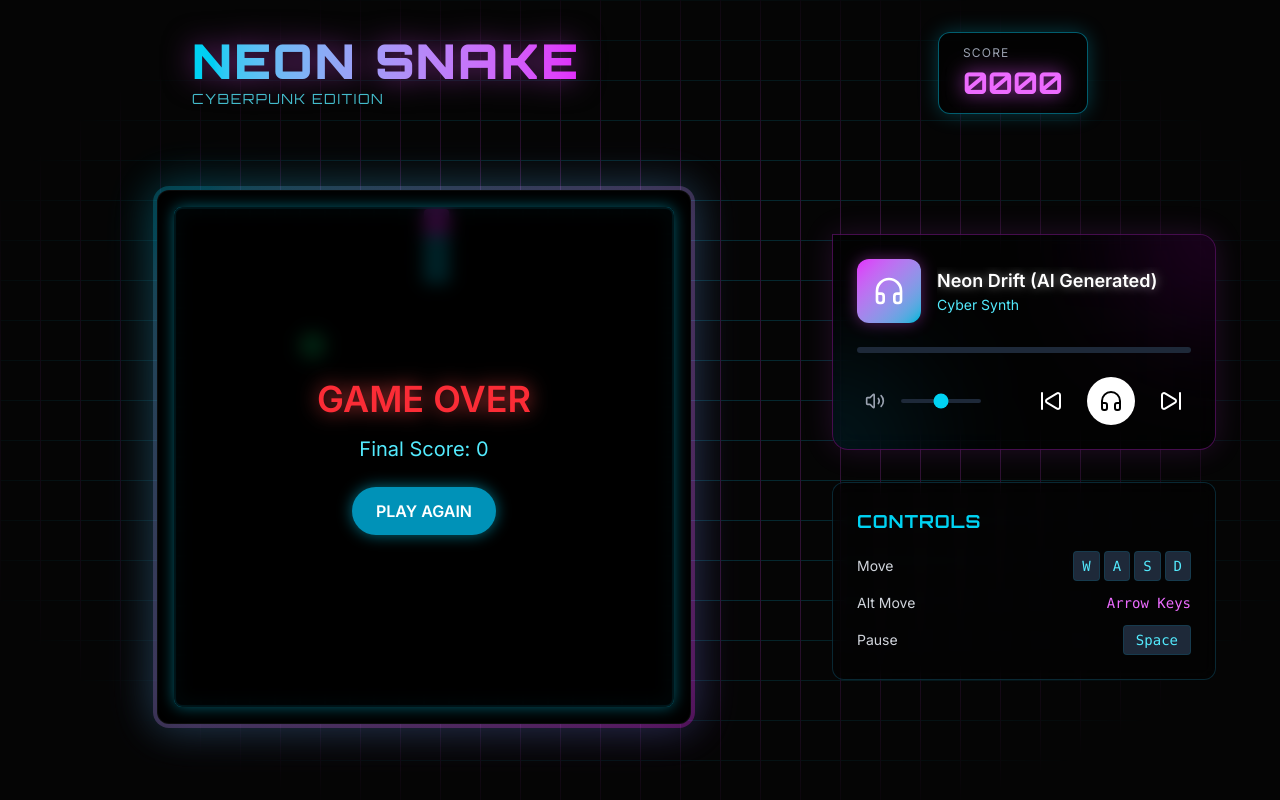
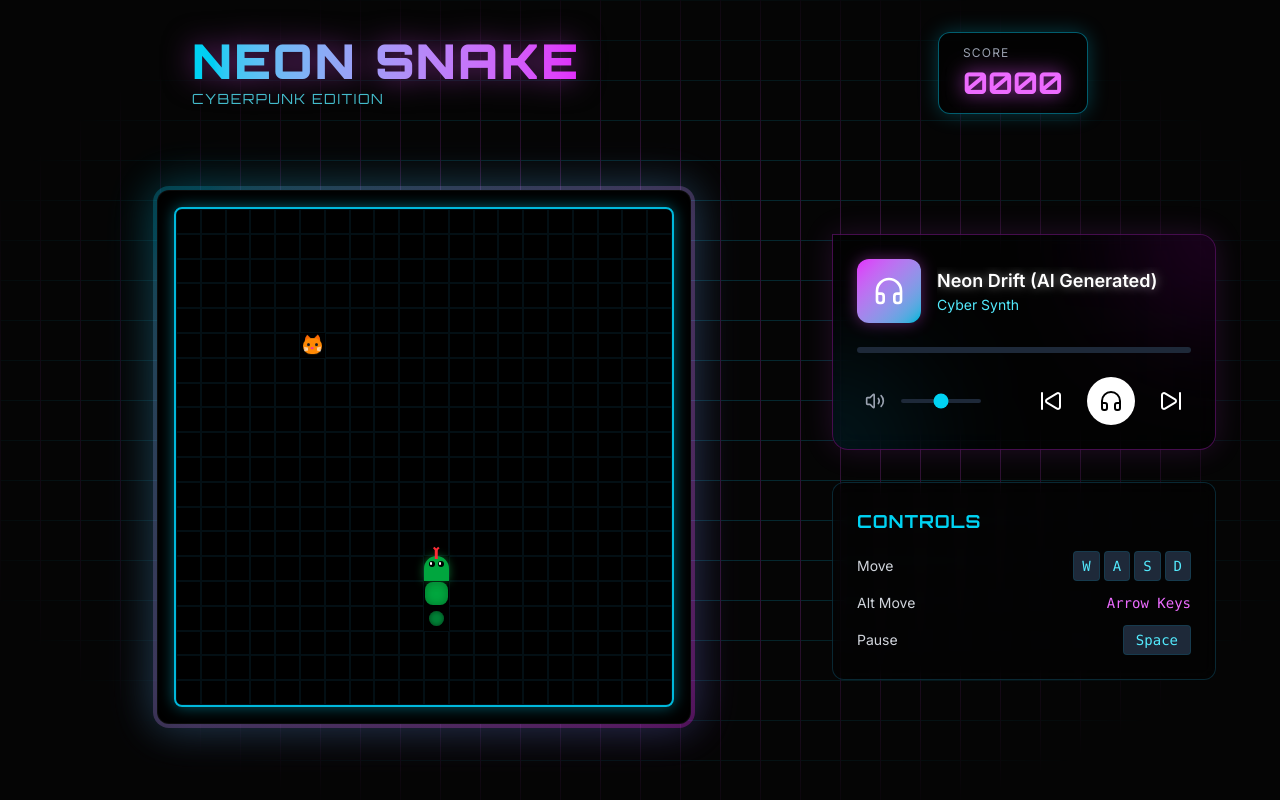
Before and after one commit to Mahammed68k/snake, a React (Vite) app: page / in a window 1280 px wide. Built offline with nearby package versions, Linux system fonts and the light colour scheme.

Commit message:
feat(snake): Implement wall wrap-around for Snake
Replaces wall collision with wrap-around logic. The snake now reappears on the opposite side of the grid when it hits a wall, rather than ending the game. This enhances gameplay by allowing for continuous movement.

```diff
--- a/src/components/SnakeGame.tsx
+++ b/src/components/SnakeGame.tsx
@@ -92,35 +92,36 @@ export default function SnakeGame({ onScoreChange }: SnakeGameProps) {
     if (gameOver || isPaused) return;
 
     const moveSnake = () => {
-      setSnake((prevSnake) => {
-        const head = prevSnake[0];
+      const head = snake[0];
       const newHead = {
         x: head.x + directionRef.current.x,
         y: head.y + directionRef.current.y,
       };
 
-        // Check collision with walls
-        if (
-          newHead.x < 0 ||
-          newHead.x >= GRID_SIZE ||
-          newHead.y < 0 ||
-          newHead.y >= GRID_SIZE
-        ) {
-          setGameOver(true);
-          return prevSnake;
+      // Wrap around walls
+      if (newHead.x < 0) {
+        newHead.x = GRID_SIZE - 1;
+      } else if (newHead.x >= GRID_SIZE) {
+        newHead.x = 0;
+      }
+
+      if (newHead.y < 0) {
+        newHead.y = GRID_SIZE - 1;
+      } else if (newHead.y >= GRID_SIZE) {
+        newHead.y = 0;
       }
 
       // Check collision with self
       if (
-          prevSnake.some(
+        snake.some(
           (segment) => segment.x === newHead.x && segment.y === newHead.y
         )
       ) {
         setGameOver(true);
-          return prevSnake;
+        return;
       }
 
-        const newSnake = [newHead, ...prevSnake];
+      const newSnake = [newHead, ...snake];
 
       // Check food collision
       if (newHead.x === food.x && newHead.y === food.y) {
@@ -132,13 +133,12 @@ export default function SnakeGame({ onScoreChange }: SnakeGameProps) {
         newSnake.pop();
       }
 
-        return newSnake;
-      });
+      setSnake(newSnake);
     };
 
-    const intervalId = setInterval(moveSnake, GAME_SPEED);
-    return () => clearInterval(intervalId);
-  }, [food, gameOver, isPaused, score, onScoreChange, generateFood]);
+    const timeoutId = setTimeout(moveSnake, GAME_SPEED);
+    return () => clearTimeout(timeoutId);
+  }, [snake, food, gameOver, isPaused, score, onScoreChange, generateFood]);
 
   return (
     <div className="flex flex-col items-center justify-center w-full h-full relative">
@@ -153,23 +153,90 @@ export default function SnakeGame({ onScoreChange }: SnakeGameProps) {
         {Array.from({ length: GRID_SIZE * GRID_SIZE }).map((_, index) => {
           const x = index % GRID_SIZE;
           const y = Math.floor(index / GRID_SIZE);
-          const isSnake = snake.some((segment) => segment.x === x && segment.y === y);
-          const isHead = snake[0].x === x && snake[0].y === y;
+          const snakeIndex = snake.findIndex((segment) => segment.x === x && segment.y === y);
+          const isSnake = snakeIndex !== -1;
+          const isHead = snakeIndex === 0;
+          const isTail = snakeIndex === snake.length - 1 && snake.length > 1;
           const isFood = food.x === x && food.y === y;
 
+          let content = null;
+
+          if (isHead) {
+            let headRotation = 0;
+            if (snake.length > 1) {
+              const dx = snake[0].x - snake[1].x;
+              const dy = snake[0].y - snake[1].y;
+              if (dx === 1 || dx < -1) headRotation = 90;
+              else if (dx === -1 || dx > 1) headRotation = -90;
+              else if (dy === 1 || dy < -1) headRotation = 180;
+              else if (dy === -1 || dy > 1) headRotation = 0;
+            } else {
+              if (directionRef.current.x === 1) headRotation = 90;
+              else if (directionRef.current.x === -1) headRotation = -90;
+              else if (directionRef.current.y === 1) headRotation = 180;
+              else if (directionRef.current.y === -1) headRotation = 0;
+            }
+
+            content = (
+              <div
+                className="w-full h-full bg-green-600 rounded-t-full rounded-b-sm relative z-10 shadow-[0_0_10px_rgba(22,163,74,0.6)]"
+                style={{ transform: `rotate(${headRotation}deg)` }}
+              >
+                {/* Eyes */}
+                <div className="absolute top-[20%] left-[20%] w-[25%] h-[25%] bg-black rounded-full shadow-inner">
+                  <div className="w-[40%] h-[40%] bg-white rounded-full ml-[15%] mt-[15%]" />
+                </div>
+                <div className="absolute top-[20%] right-[20%] w-[25%] h-[25%] bg-black rounded-full shadow-inner">
+                  <div className="w-[40%] h-[40%] bg-white rounded-full ml-[15%] mt-[15%]" />
+                </div>
+                {/* Forked Tongue */}
+                <div className="absolute -top-[30%] left-1/2 -translate-x-1/2 w-[10%] h-[40%] bg-red-500 flex justify-center">
+                  <div className="absolute -top-[20%] left-0 w-[80%] h-[40%] bg-red-500 rotate-45 origin-bottom-right" />
+                  <div className="absolute -top-[20%] right-0 w-[80%] h-[40%] bg-red-500 -rotate-45 origin-bottom-left" />
+                </div>
+              </div>
+            );
+          } else if (isTail) {
+            content = (
+              <div className="w-full h-full flex items-center justify-center">
+                <div className="w-[60%] h-[60%] bg-green-700 rounded-full shadow-[inset_0_0_5px_rgba(0,0,0,0.5)]" />
+              </div>
+            );
+          } else if (isSnake) {
+            const isEven = snakeIndex % 2 === 0;
+            content = (
+              <div className="w-full h-full flex items-center justify-center">
+                <div className={`w-[90%] h-[90%] ${isEven ? 'bg-green-500' : 'bg-green-600'} rounded-lg shadow-[inset_0_0_8px_rgba(0,0,0,0.3)]`} />
+              </div>
+            );
+          } else if (isFood) {
+            content = (
+              <div className="w-full h-full flex items-center justify-center relative animate-bounce">
+                {/* Left Ear */}
+                <div className="absolute top-[15%] left-[15%] w-[30%] h-[30%] bg-orange-500 rounded-tl-md rotate-[-45deg]" />
+                {/* Right Ear */}
+                <div className="absolute top-[15%] right-[15%] w-[30%] h-[30%] bg-orange-500 rounded-tr-md rotate-[45deg]" />
+                {/* Head */}
+                <div className="absolute top-[25%] w-[75%] h-[65%] bg-orange-400 rounded-full shadow-sm">
+                  {/* Eyes */}
+                  <div className="absolute top-[30%] left-[20%] w-[15%] h-[20%] bg-gray-900 rounded-full" />
+                  <div className="absolute top-[30%] right-[20%] w-[15%] h-[20%] bg-gray-900 rounded-full" />
+                  {/* Nose */}
+                  <div className="absolute top-[55%] left-1/2 -translate-x-1/2 w-[15%] h-[15%] bg-pink-500 rounded-full" />
+                  {/* Whiskers */}
+                  <div className="absolute top-[55%] left-[5%] w-[20%] h-[2px] bg-white/60 rotate-12" />
+                  <div className="absolute top-[65%] left-[5%] w-[20%] h-[2px] bg-white/60 -rotate-12" />
+                  <div className="absolute top-[55%] right-[5%] w-[20%] h-[2px] bg-white/60 -rotate-12" />
+                  <div className="absolute top-[65%] right-[5%] w-[20%] h-[2px] bg-white/60 rotate-12" />
+                </div>
+              </div>
+            );
+          }
+
           return (
-            <div
-              key={index}
-              className={`w-full h-full ${
-                isHead
-                  ? 'bg-fuchsia-500 shadow-[0_0_10px_rgba(217,70,239,0.8)] rounded-sm z-10'
-                  : isSnake
-                  ? 'bg-cyan-400 shadow-[0_0_8px_rgba(34,211,238,0.6)] rounded-sm opacity-80'
-                  : isFood
-                  ? 'bg-green-400 shadow-[0_0_12px_rgba(74,222,128,0.9)] rounded-full animate-pulse'
-                  : 'border border-cyan-900/20'
-              }`}
-            />
+            <div key={index} className={`w-full h-full ${!content ? 'border border-cyan-900/20' : ''}`}>
+              {content}
+            </div>
           );
         })}
       </div>
```
Lines whose indentation alone changed are shown as unchanged.
